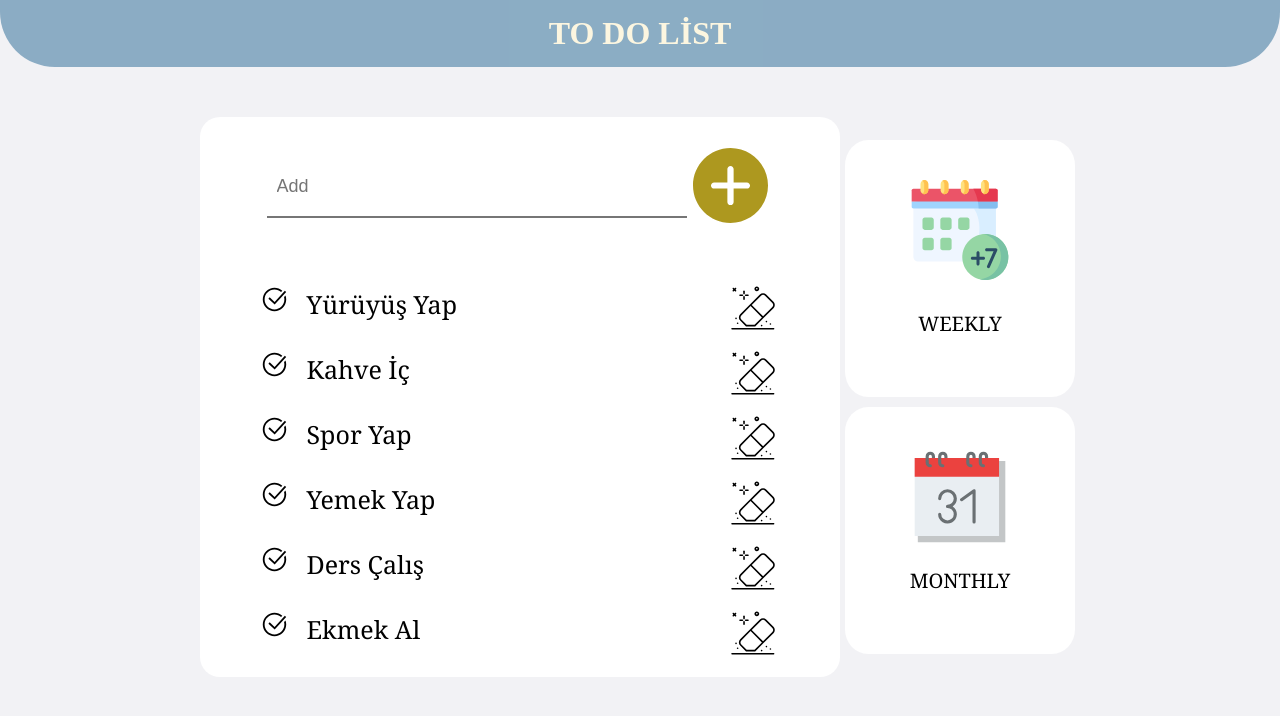
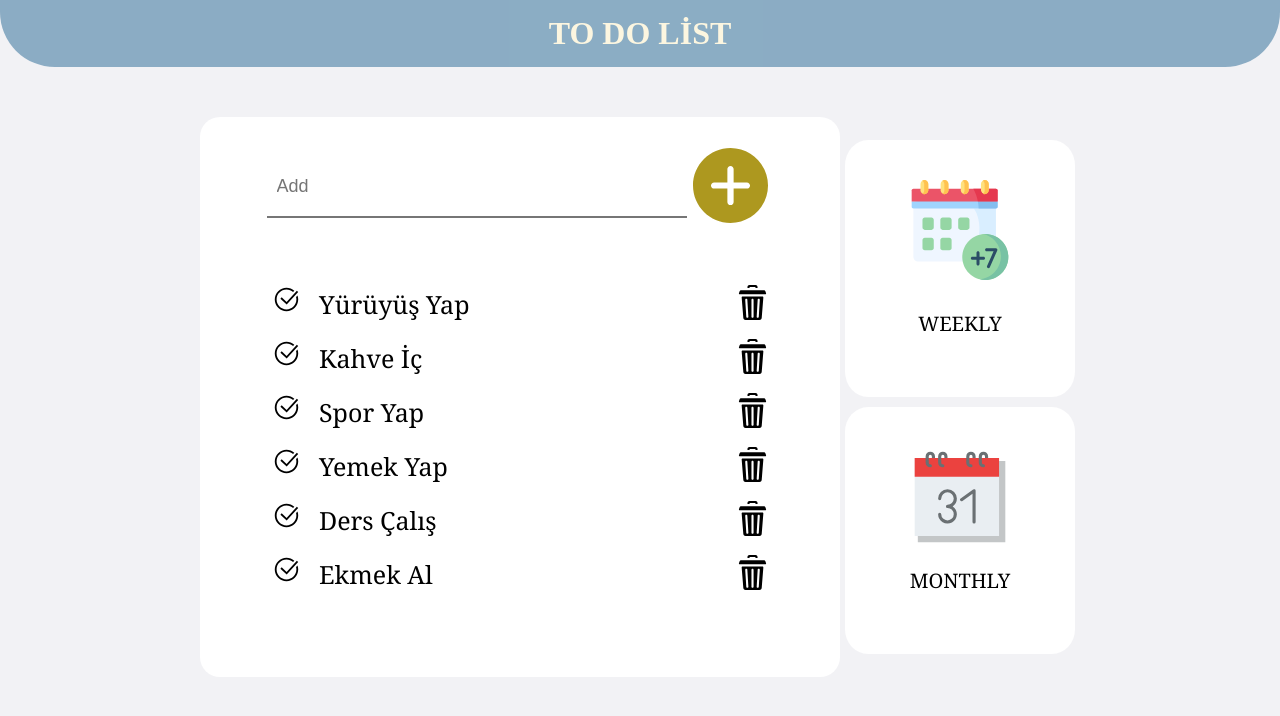
Before and after one commit to fatmakoyuncu/ToDoList, an Angular app: page / in a window 1280 px wide. Shown: the top 716 px of the page. Built offline with nearby package versions, Linux system fonts and the light colour scheme.

Commit message:
initial commit

```diff
--- a/src/app/todos/todos.component.html
+++ b/src/app/todos/todos.component.html
@@ -15,8 +15,8 @@
                 </button>
             </form>
             <div class="todoskolarım">
-                <ng-container *ngFor="let in of todosko; let i=index;">
-                    <div class="in {{(in.completed ? 'done' : '') }}">
+                <ng-container *ngFor="let tod of todosko; let i=index;">
+                    <div class="in {{(tod.completed ? 'done' : '') }}">
                         <div class="point">
                             <svg xmlns="http://www.w3.org/2000/svg" height="25px" viewBox="-21 -21 682.66669 682.66669"
                                 width="25px">
@@ -24,33 +24,15 @@
                                     d="m322.820312 387.933594 279.949219-307.273438 36.957031 33.671875-314.339843 345.023438-171.363281-162.902344 34.453124-36.238281zm297.492188-178.867188-38.988281 42.929688c5.660156 21.734375 8.675781 44.523437 8.675781 68.003906 0 148.875-121.125 270-270 270s-270-121.125-270-270 121.125-270 270-270c68.96875 0 131.96875 26.007812 179.746094 68.710938l33.707031-37.113282c-58.761719-52.738281-133.886719-81.597656-213.453125-81.597656-85.472656 0-165.835938 33.285156-226.273438 93.726562-60.441406 60.4375-93.726562 140.800782-93.726562 226.273438s33.285156 165.835938 93.726562 226.273438c60.4375 60.441406 140.800782 93.726562 226.273438 93.726562s165.835938-33.285156 226.273438-93.726562c60.441406-60.4375 93.726562-140.800782 93.726562-226.273438 0-38.46875-6.761719-75.890625-19.6875-110.933594zm0 0" />
                             </svg>
                         </div>
-                        <div class="content" (click)="toggleDone(i)">{{in.content}}</div>
-                        <button class="delete" (click)="deleteTodo(i)"><svg xmlns="http://www.w3.org/2000/svg"
-                                id="eraser" enable-background="new 0 0 300 300" height="60px" viewBox="0 0 300 300"
-                                width="60px">
-                                <g>
-                                    <path
-                                        d="m48.639 66.484c.781.781 1.805 1.172 2.828 1.172s2.047-.391 2.828-1.172l2.828-2.828 2.828 2.828c.781.781 1.805 1.172 2.828 1.172s2.047-.391 2.828-1.172c1.562-1.562 1.562-4.094 0-5.656l-2.828-2.828 2.828-2.828c1.562-1.562 1.562-4.094 0-5.656s-4.094-1.562-5.656 0l-2.828 2.828-2.828-2.828c-1.562-1.562-4.094-1.562-5.656 0s-1.562 4.094 0 5.656l2.828 2.828-2.828 2.828c-1.563 1.563-1.563 4.094 0 5.656z" />
-                                    <circle cx="73.123" cy="226" r="4" />
-                                    <circle cx="193.123" cy="238" r="4" />
-                                    <circle cx="217.123" cy="218" r="4" />
-                                    <circle cx="237.123" cy="230" r="4" />
-                                    <circle cx="65.123" cy="202" r="4" />
-                                    <path
-                                        d="m253.123 250h-208c-2.211 0-4 1.791-4 4s1.789 4 4 4h208c2.211 0 4-1.791 4-4s-1.789-4-4-4z" />
-                                    <path
-                                        d="m105.123 82c2.211 0 4-1.791 4-4v-12c0-2.209-1.789-4-4-4s-4 1.791-4 4v12c0 2.209 1.789 4 4 4z" />
-                                    <path
-                                        d="m105.123 90c-2.211 0-4 1.791-4 4v12c0 2.209 1.789 4 4 4s4-1.791 4-4v-12c0-2.209-1.789-4-4-4z" />
-                                    <path
-                                        d="m85.123 90h12c2.211 0 4-1.791 4-4s-1.789-4-4-4h-12c-2.211 0-4 1.791-4 4s1.789 4 4 4z" />
-                                    <path
-                                        d="m113.123 90h12c2.211 0 4-1.791 4-4s-1.789-4-4-4h-12c-2.211 0-4 1.791-4 4s1.789 4 4 4z" />
-                                    <path
-                                        d="m169.123 66c6.617 0 12-5.383 12-12s-5.383-12-12-12-12 5.383-12 12 5.383 12 12 12zm0-16c2.207 0 4 1.795 4 4s-1.793 4-4 4-4-1.795-4-4 1.793-4 4-4z" />
-                                    <path
-                                        d="m113.846 240.828c.75.75 1.766 1.172 2.828 1.172h42.676c1.062 0 2.078-.422 2.828-1.172l90.184-90.184c8.688-8.689 8.688-22.826 0-31.516l-36.367-36.365c-8.688-8.691-22.828-8.688-31.516 0l-98.594 98.592c-8.688 8.689-8.688 22.826 0 31.516zm76.289-152.408c5.57-5.57 14.633-5.57 20.203 0l36.367 36.365c5.57 5.57 5.57 14.633 0 20.203l-46.469 46.469-56.57-56.57zm-98.594 98.592 46.469-46.468 56.57 56.57-36.887 36.886h-39.363l-26.789-26.785c-5.57-5.57-5.57-14.633 0-20.203z" />
-                                </g>
+                        <div class="content" (click)="toggleDone(i)">{{tod.content}}</div>
+                        <button class="delete" (click)="deleteTodo(i)">
+                            <svg xmlns="http://www.w3.org/2000/svg" height="35px" viewBox="-57 0 512 512" width="35px">
+                                <path
+                                    d="m156.371094 30.90625h85.570312v14.398438h30.902344v-16.414063c.003906-15.929687-12.949219-28.890625-28.871094-28.890625h-89.632812c-15.921875 0-28.875 12.960938-28.875 28.890625v16.414063h30.90625zm0 0" />
+                                <path
+                                    d="m344.210938 167.75h-290.109376c-7.949218 0-14.207031 6.78125-13.566406 14.707031l24.253906 299.90625c1.351563 16.742188 15.316407 29.636719 32.09375 29.636719h204.542969c16.777344 0 30.742188-12.894531 32.09375-29.640625l24.253907-299.902344c.644531-7.925781-5.613282-14.707031-13.5625-14.707031zm-219.863282 312.261719c-.324218.019531-.648437.03125-.96875.03125-8.101562 0-14.902344-6.308594-15.40625-14.503907l-15.199218-246.207031c-.523438-8.519531 5.957031-15.851562 14.472656-16.375 8.488281-.515625 15.851562 5.949219 16.375 14.472657l15.195312 246.207031c.527344 8.519531-5.953125 15.847656-14.46875 16.375zm90.433594-15.421875c0 8.53125-6.917969 15.449218-15.453125 15.449218s-15.453125-6.917968-15.453125-15.449218v-246.210938c0-8.535156 6.917969-15.453125 15.453125-15.453125 8.53125 0 15.453125 6.917969 15.453125 15.453125zm90.757812-245.300782-14.511718 246.207032c-.480469 8.210937-7.292969 14.542968-15.410156 14.542968-.304688 0-.613282-.007812-.921876-.023437-8.519531-.503906-15.019531-7.816406-14.515624-16.335937l14.507812-246.210938c.5-8.519531 7.789062-15.019531 16.332031-14.515625 8.519531.5 15.019531 7.816406 14.519531 16.335937zm0 0" />
+                                <path
+                                    d="m397.648438 120.0625-10.148438-30.421875c-2.675781-8.019531-10.183594-13.429687-18.640625-13.429687h-339.410156c-8.453125 0-15.964844 5.410156-18.636719 13.429687l-10.148438 30.421875c-1.957031 5.867188.589844 11.851562 5.34375 14.835938 1.9375 1.214843 4.230469 1.945312 6.75 1.945312h372.796876c2.519531 0 4.816406-.730469 6.75-1.949219 4.753906-2.984375 7.300781-8.96875 5.34375-14.832031zm0 0" />
                             </svg>
                         </button>
                     </div>
@@ -58,7 +40,7 @@
             </div>
         </div>
         <div class="container-in">
-            <div class="weekly" routerLink = "/weekly">
+            <div class="weekly" routerLink="/weekly">
                 <svg xmlns="http://www.w3.org/2000/svg" id="Capa_1" enable-background="new 0 0 512 512" height="100px"
                     viewBox="0 0 512 512" width="100px">
                     <g>
@@ -179,7 +161,7 @@
                 </svg>
                 <p>WEEKLY</p>
             </div>
-            <div class="monthly" routerLink = "/monthly">
+            <div class="monthly" routerLink="/monthly">
                 <svg xmlns="http://www.w3.org/2000/svg" id="Flat" height="100px" viewBox="0 0 512 512" width="100px">
                     <path d="m40 72h448v416h-448z" fill="#c3c6c7" />
                     <path d="m24 56h432v400h-432z" fill="#e9eef2" />
```
